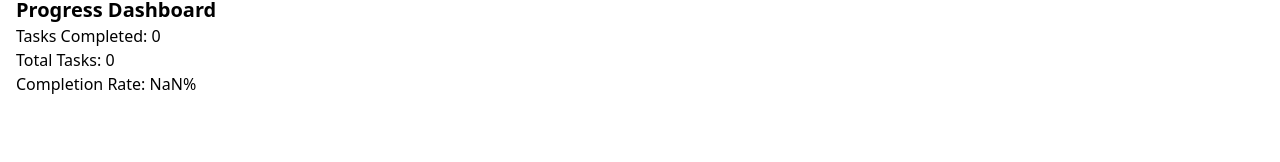
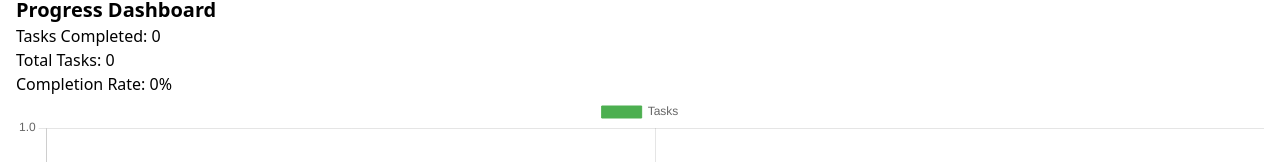
Before and after one commit to GustavoSouza123/to-do-app, a React (Vite) app in the folder frontend/: page / in a window 1280 px wide. Shown: the part 142-304 px from the top of the page. Built offline with nearby package versions, Linux system fonts and the light colour scheme; no server answers.

Commit message:
feat: graphs on the dashboard

```diff
--- a/frontend/package.json
+++ b/frontend/package.json
@@ -10,6 +10,7 @@
 	"dependencies": {
 		"axios": "^1.7.7",
 		"react": "^18.0.0",
+		"react-chartjs-2": "^5.2.0",
 		"react-dom": "^18.0.0",
 		"react-router-dom": "^6.27.0"
 	},
--- a/frontend/src/components/Dashboard.jsx
+++ b/frontend/src/components/Dashboard.jsx
@@ -1,6 +1,30 @@
 import React from 'react';
+import { Bar } from 'react-chartjs-2';
+import { Chart, registerables } from 'chart.js';
+Chart.register(...registerables);
 
 const Dashboard = ({ progress }) => {
+    const data = {
+        labels: ['Completed', 'Remaining'],
+        datasets: [
+            {
+                label: 'Tasks',
+                data: [progress.completed, progress.total - progress.completed],
+                backgroundColor: ['#4CAF50', '#FF6384'],
+                borderColor: ['#4CAF50', '#FF6384'],
+                borderWidth: 1,
+            },
+        ],
+    };
+
+    const options = {
+        scales: {
+            y: {
+                beginAtZero: true,
+            },
+        },
+    };
+
     return (
         <div>
             <h2 className="text-xl font-bold">Progress Dashboard</h2>
@@ -8,8 +32,12 @@ const Dashboard = ({ progress }) => {
             <p>Total Tasks: {progress.total}</p>
             <p>
                 Completion Rate:{' '}
-                {((progress.completed / progress.total) * 100).toFixed(2)}%
+                {progress.total > 0
+                    ? ((progress.completed / progress.total) * 100).toFixed(2)
+                    : 0}
+                %
             </p>
+            <Bar data={data} options={options} />
         </div>
     );
 };
```
Also changed, not shown: 2 other files (tests, documents, lock files or other folders).
